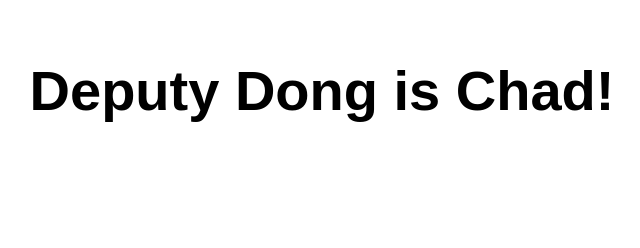
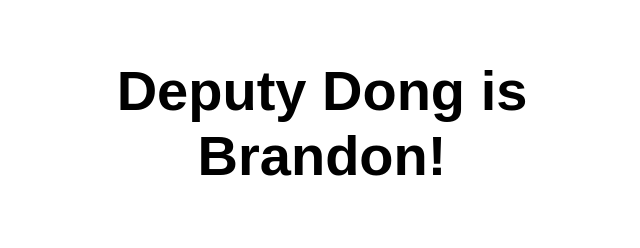
Before and after one commit to 3dvoxel/staticwebdev, a website: page src/index.html in a window 1280 px wide. Shown: the whole page, without its empty margins (318-958 px from the left). Drawn offline with Linux system fonts and the light colour scheme.

Commit message:
Change page to Brandon

```diff
--- a/src/index.html
+++ b/src/index.html
@@ -5,12 +5,12 @@
   <meta charset="UTF-8">
   <meta name="viewport" content="width=device-width, initial-scale=1.0">
   <link rel="stylesheet" href="styles.css">
-  <title>Deputy Dong is Chad!</title>
+  <title>Deputy Dong is Brandon!</title>
 </head>
 
 <body>
   <main>
-    <h1>Deputy Dong is Chad!</h1>
+    <h1>Deputy Dong is Brandon!</h1>
   </main>
 </body>
 
```
